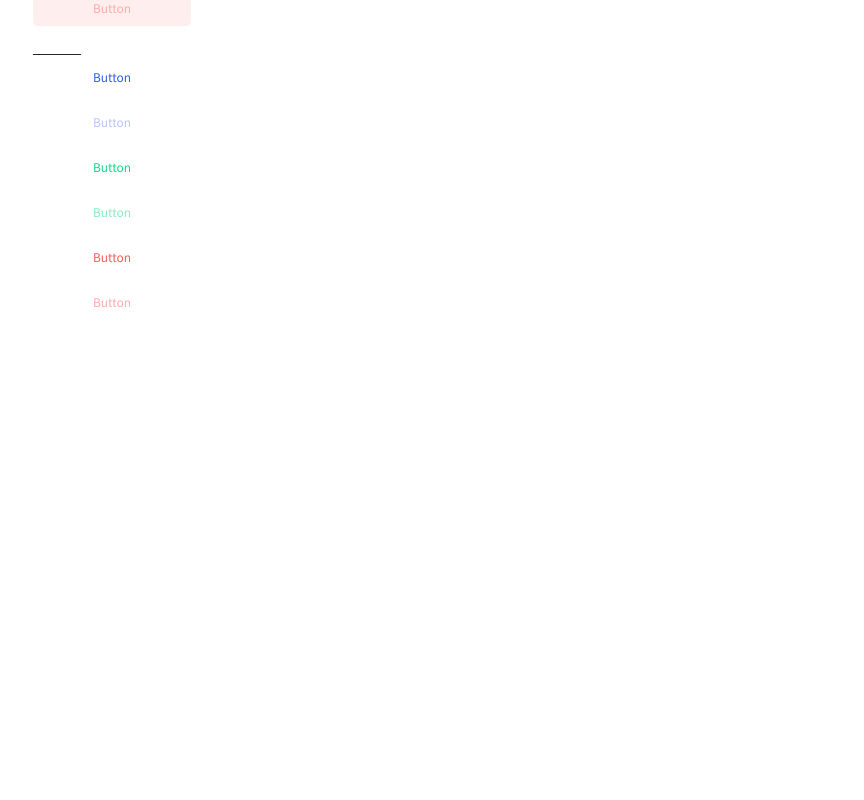
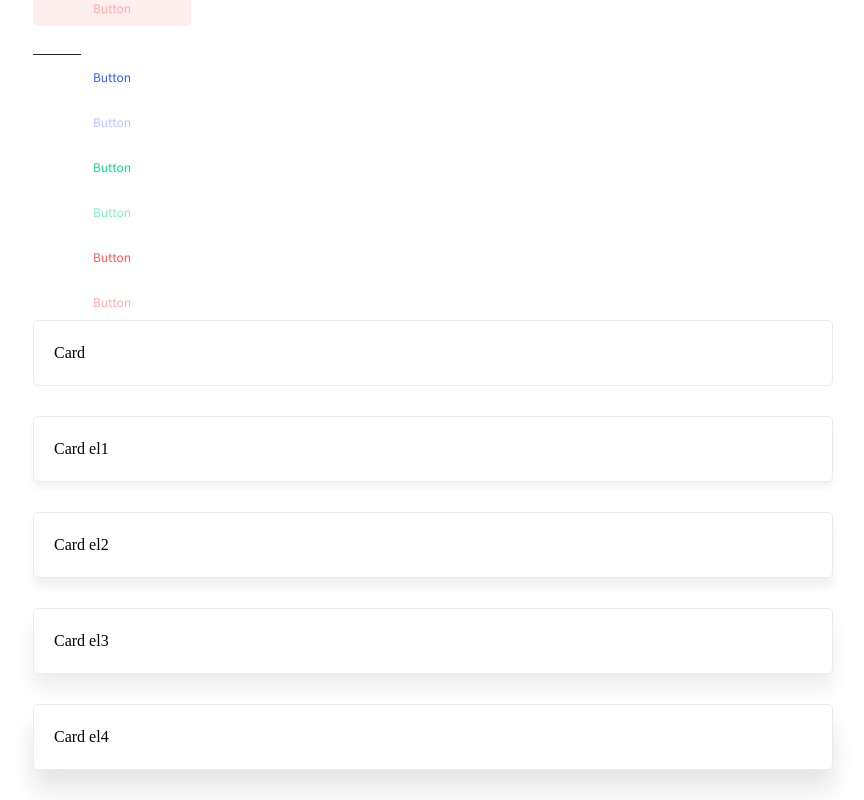
Before and after one commit to julianoddreis/bossabox-challenge, a React (Create React App) app: page / in a window 1280 px wide. Shown: the part 1482-2282 px from the top of the page, without its empty margins (207-1071 px from the left). Before the commit the page ends 1802 px from the top, so only its background shows below. Built offline with nearby package versions, Linux system fonts and the light colour scheme.

Commit message:
feat: 🎸 card component

```diff
--- /dev/null
+++ b/src/components/Card/index.js
@@ -0,0 +1,42 @@
+import React from 'react'
+import styled from 'styled-components'
+
+import modifiers from '../../helpers/modifiers'
+
+export default props => {
+  const { children, ...rest } = props
+  return (
+    <Card {...rest}>
+      {children}
+    </Card>
+  )
+}
+
+const Card = styled.div`
+  ${props => {
+    const { theme: { colors } } = props
+    return `
+      border: 1px solid ${colors.darkestWhite};
+      border-radius: 5px;
+      padding: 20px;
+      ${modifiers(props)}
+      ${elevation(props.elevation)}
+    `
+  }}
+`
+
+const elevation = elevation => {
+  if (elevation === 1) {
+    return 'box-shadow: 0px 5px 7px rgba(0, 0, 0, 0.05);'
+  }
+  if (elevation === 2) {
+    return 'box-shadow: 0px 10px 10px rgba(0, 0, 0, 0.05);'
+  }
+  if (elevation === 3) {
+    return 'box-shadow: 0px 15px 20px rgba(0, 0, 0, 0.07);'
+  }
+  if (elevation === 4) {
+    return 'box-shadow: 0px 20px 25px rgba(0, 0, 0, 0.10);'
+  }
+  return ''
+}
--- a/src/components/index.js
+++ b/src/components/index.js
@@ -4,3 +4,4 @@ export { default as Column } from './Column'
 export { default as Input } from './Input'
 export { default as Button } from './Button'
 export { default as Checkbox } from './Checkbox'
+export { default as Card } from './Card'
--- a/src/routes/Dashboard.js
+++ b/src/routes/Dashboard.js
@@ -1,5 +1,5 @@
 import React from 'react'
-import { Text, Column, Row, Input, Button, Checkbox } from '../components'
+import { Text, Column, Row, Input, Button, Checkbox, Card } from '../components'
 
 export default () => (
   <Row justify='center' pt='100px'>
@@ -41,6 +41,21 @@ export default () => (
         <Button mb='10px' variant='quartiary' kind='success' disabled>Button</Button>
         <Button mb='10px' variant='quartiary' kind='danger'>Button</Button>
         <Button variant='quartiary' kind='danger' disabled>Button</Button>
+        <Card mb='30px'>
+          Card
+        </Card>
+        <Card elevation={1} mb='30px'>
+          Card el1
+        </Card>
+        <Card elevation={2} mb='30px'>
+          Card el2
+        </Card>
+        <Card elevation={3} mb='30px'>
+          Card el3
+        </Card>
+        <Card elevation={4} mb='30px'>
+          Card el4
+        </Card>
       </Column>
     </Column>
   </Row>
```
